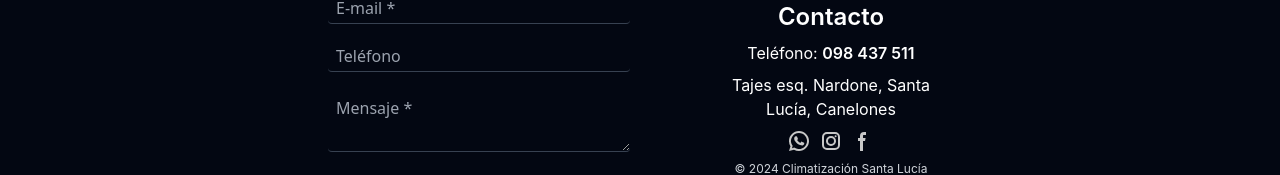
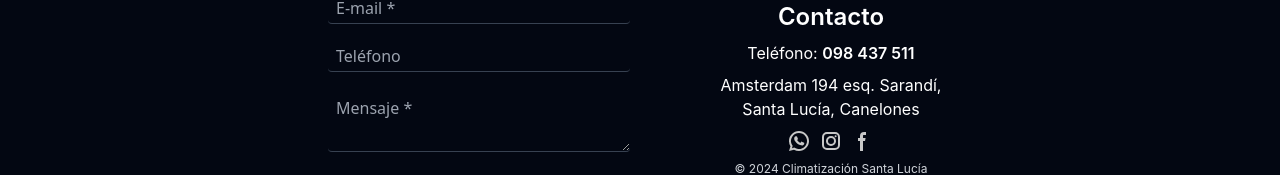
Before and after one commit to facuhdezz/climatizacion-sl, a React (Vite) app: page /carrito in a window 1280 px wide. Shown: the part 1383-1558 px from the top of the page. Built offline with nearby package versions, Linux system fonts and the light colour scheme; no server answers; the database is empty.

Commit message:
Update Footer.jsx

```diff
--- a/src/components/Footer.jsx
+++ b/src/components/Footer.jsx
@@ -86,7 +86,7 @@ const Footer = () => {
                     <div className="flex flex-col items-center text-center gap-2">
                         <h1 className="text-2xl font-semibold">Contacto</h1>
                         <a href="https://wa.me/59898437511" target="_blank" rel="noopener noreferrer"><p className="hover:text-gray-400">Teléfono: <span className="font-semibold">098 437 511</span></p></a>
-                        <a href="https://maps.app.goo.gl/38BwenRWHDBP9tkz7" target="_blank" rel="noopener noreferrer"><p className="hover:text-gray-400">Tajes esq. Nardone, Santa Lucía, Canelones</p></a>
+                        <a href="https://maps.app.goo.gl/38BwenRWHDBP9tkz7" target="_blank" rel="noopener noreferrer"><p className="hover:text-gray-400">Amsterdam 194 esq. Sarandí, Santa Lucía, Canelones</p></a>
                         <div className='flex items-center gap-2'>
                             <a href="https://wa.me/59898437511" target="_blank" rel="noopener noreferrer"><img className='h-6 hover:opacity-60 hover:cursor-pointer duration-200' src={Wpp} alt='Ícono de WhatsApp' /></a>
                             <a href="https://www.instagram.com/climatizacion_santa_lucia/" target="_blank" rel="noopener noreferrer"><img className='h-6 hover:opacity-60 hover:cursor-pointer duration-200' src={Ig} alt='Ícono de Instagram' /></a>
```
